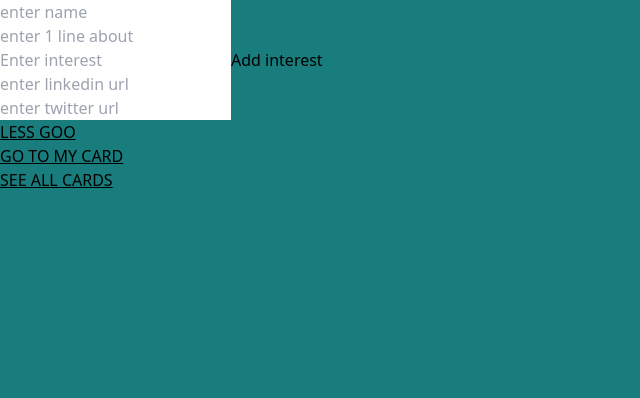
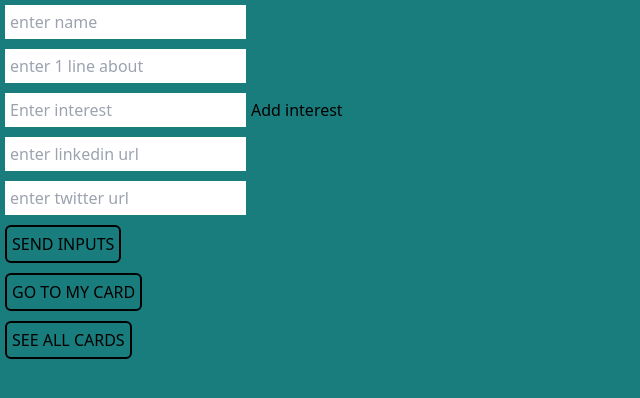
Before and after one commit to anujsolania/e-BusinessCard, a React (Vite) app in the folder frontend/: page / in a window 1280 px wide. Shown: the top 398 px of the page, without its empty margins (0-640 px from the left). Built offline with nearby package versions, Linux system fonts and the light colour scheme.

Commit message:
some ugly frontend

```diff
--- a/frontend/src/components/Allcards.jsx
+++ b/frontend/src/components/Allcards.jsx
@@ -140,9 +140,12 @@ function Allcards({props}) {
 
 
         </div>
-        <Link to={"/"} className="underline "> ADD ANOTHER CARD</Link>
+        <div style={{margin:"25px", padding: "25px"}} className="flex justify-center" >
+        <Link to={"/"} className="ml-6 border-2 border-black p-1 rounded-md" style={{margin:"5px", padding: "5px"}}>
+        ADD ANOTHER CARD</Link>
         <br></br>
         <Link to={"/mycard"} className="underline"> BACK TO UR CARD</Link>
+        </div>
 
         </div>
     )
--- a/frontend/src/components/Cardinput.jsx
+++ b/frontend/src/components/Cardinput.jsx
@@ -24,24 +24,24 @@ function Cardinput({props}) {
         <div >
          <input value={name} onChange={
            e => setname(e.target.value)
-          } type='text' placeholder='enter name'></input>  <br></br>
+          } type='text' placeholder='enter name' style={{margin:"5px", padding: "5px"}} ></input>  <br></br>
           <input value={about} onChange={
            e => setabout(e.target.value)
-          }type='text' placeholder='enter 1 line about'></input> <br></br>
+          }type='text' placeholder='enter 1 line about' style={{margin:"5px", padding: "5px"}} ></input> <br></br>
 
           <ul>
             {interests.map((item,index) => (
-              <li key={index}>{item}</li>
+              <li key={index} style={{margin:"5px", padding: "5px"}} >{item}</li>
             ))}
           </ul>
 
-          <input value={Nthinterest} onChange={e => setNthinterest(e.target.value)} type="text" placeholder="Enter interest" ></input>
+          <input value={Nthinterest} onChange={e => setNthinterest(e.target.value)} type="text" placeholder="Enter interest" style={{margin:"5px", padding: "5px"}} ></input>
           <button onClick={addinterest} >Add interest</button>
           <br></br>
 
-          <input value={url1} onChange={e => seturl1(e.target.value)} placeholder="enter linkedin url"></input>
+          <input value={url1} onChange={e => seturl1(e.target.value)} placeholder="enter linkedin url" style={{margin:"5px", padding: "5px"}} ></input>
           <br></br>
-          <input value={url2} onChange={e => seturl2(e.target.value)} placeholder="enter twitter url"></input>
+          <input value={url2} onChange={e => seturl2(e.target.value)} placeholder="enter twitter url" style={{margin:"5px", padding: "5px"}} ></input>
           <br></br>
 
           <button onClick={async () => {
@@ -52,7 +52,7 @@ function Cardinput({props}) {
             })
             alert(response.data.mssg)
             navigate("/mycard")
-          } } className="underline"> LESS GOO</button>
+          } } className="ml-6 border-2 border-black p-1 rounded-md" style={{margin:"5px", padding: "5px"}}> SEND INPUTS</button>
           <br></br>
 
           <button onClick={async () => {
@@ -62,12 +62,12 @@ function Cardinput({props}) {
             } else {
               alert("First create ur card")
             }
-          }} className="underline" >GO TO MY CARD</button>
+          }} className="ml-6 border-2 border-black p-1 rounded-md" style={{margin:"5px", padding: "5px"}} >GO TO MY CARD</button>
           <br></br>
 
           <button onClick={() => {
               navigate("/allcards")
-          }} className="underline" >SEE ALL CARDS</button>
+          }} className="ml-6 border-2 border-black p-1 rounded-md" style={{margin:"5px", padding: "5px"}} >SEE ALL CARDS</button>
         </div>
     )
 
```
